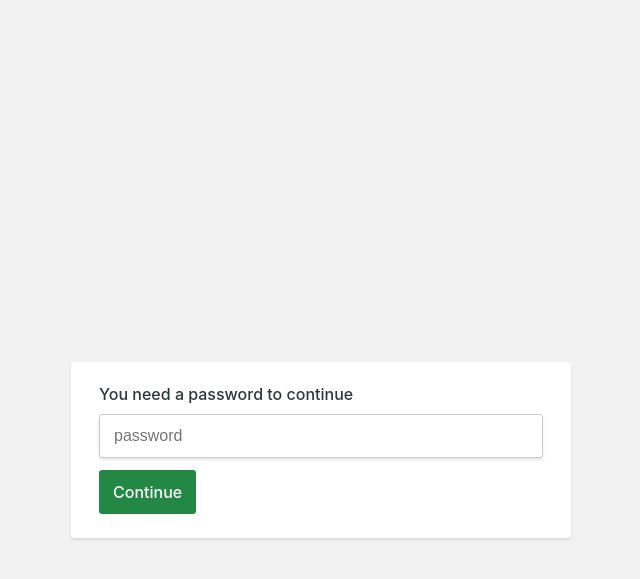
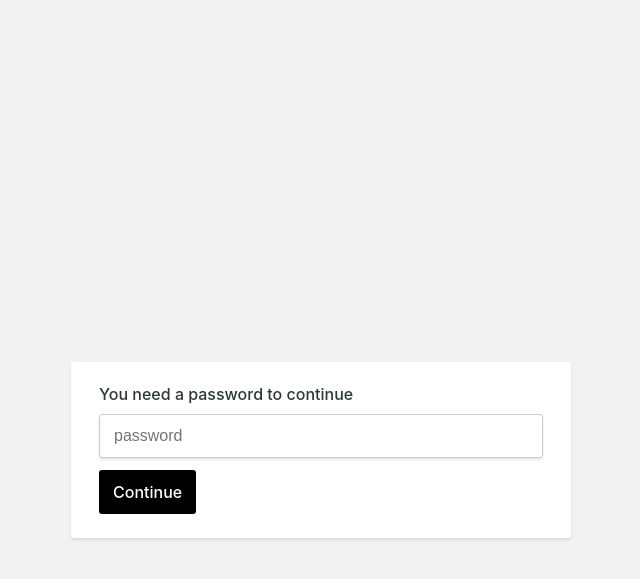
Before and after one commit to eliason-j/eliason-j.github.io, a Jekyll site: the page resume/index.html, which Jekyll copies as it is, in a window 1280 px wide. Shown: the top 579 px of the page, without its empty margins (319-959 px from the left). Built offline with Jekyll 4.4.1, drawn with Linux system fonts in a browser that asks for light colours.

Commit message:
Update index.html

```diff
--- a/resume/index.html
+++ b/resume/index.html
@@ -65,10 +65,10 @@
             }
             .protected__content__input:focus {
                 outline: none;
-                border-color: #228843;
+                border-color: #000000;
             }
             .protected__content__btn {
-                background-color: #228843;
+                background-color: #000000;
                 border-radius: 3px;
                 cursor: pointer;
                 border: none;
```
